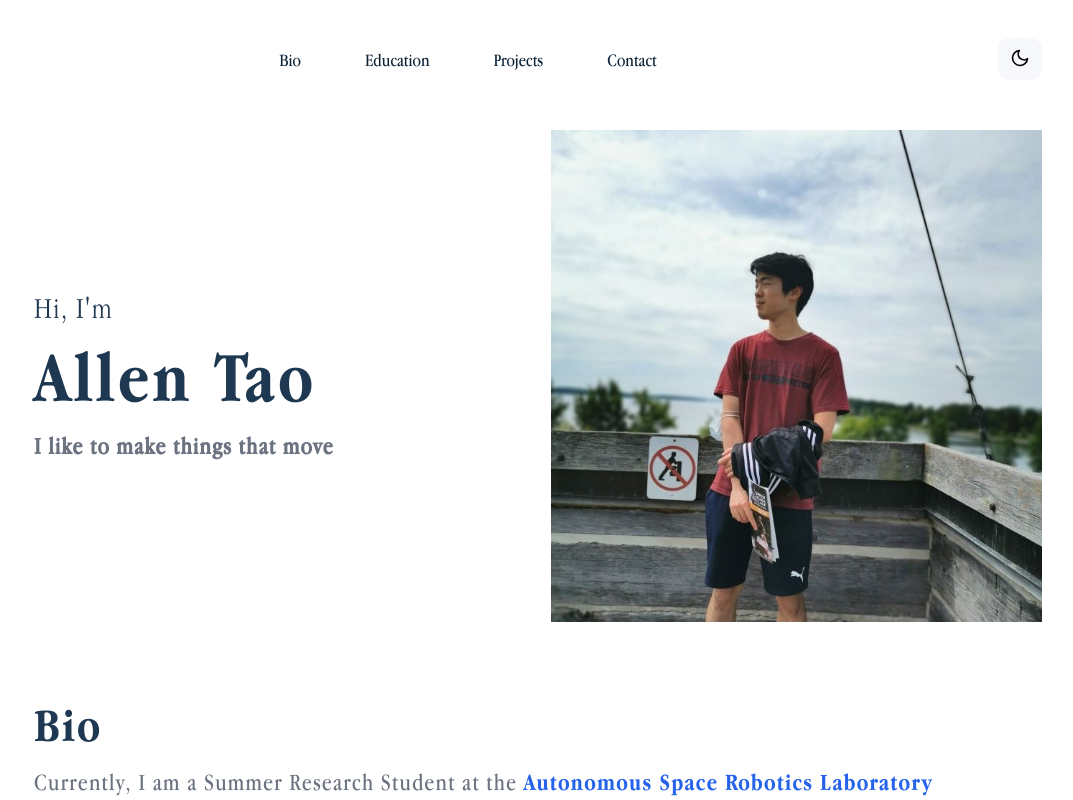
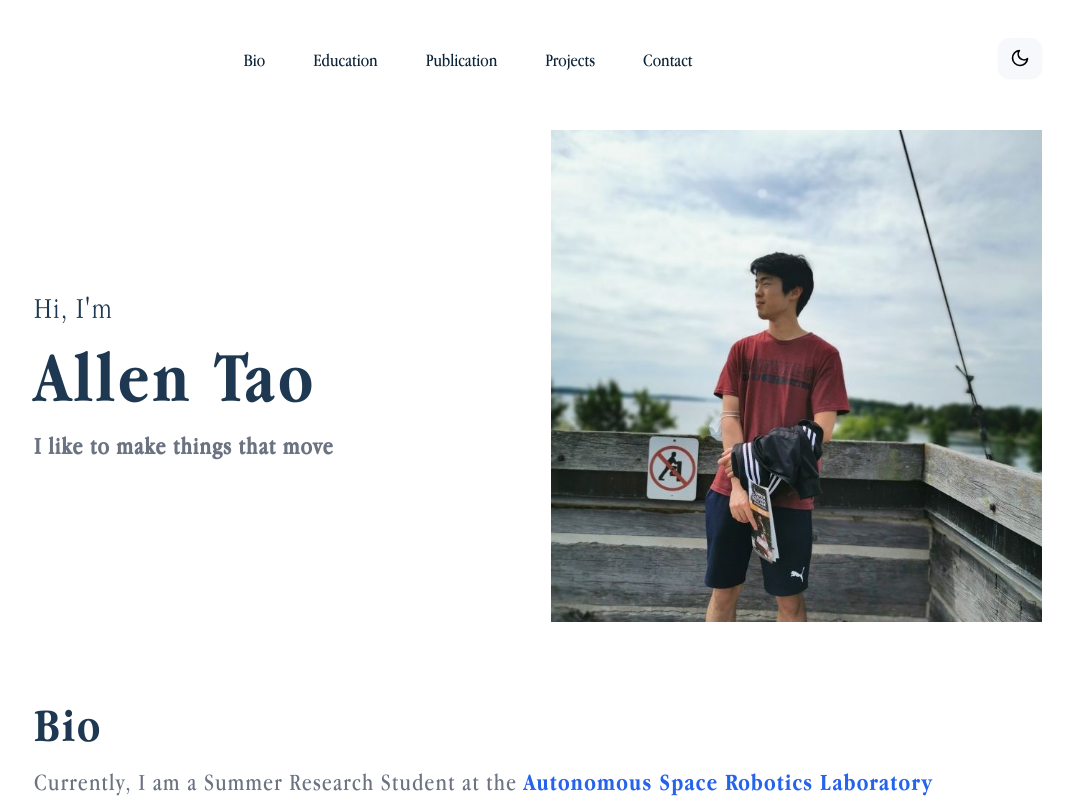
Before and after one commit to allenapplehead/portfolio2, a Vue app: page / in a window 1280 px wide. Shown: the top 800 px of the page, without its empty margins (142-1215 px from the left). Built offline with nearby package versions, Linux system fonts and the light colour scheme; what vue-backtotop would draw is missing.

Commit message:
add publications to navbar

```diff
--- a/src/components/shared/AppBanner.vue
+++ b/src/components/shared/AppBanner.vue
@@ -227,7 +227,7 @@
       sm:flex-row
       mt-12
       sm:mt-10
-    " id="education">
+    " id="publication">
 		<div class="w-full mx-10 p-10">
 			<h2 class="
             font-general-semibold
--- a/src/components/shared/AppHeaderLinks.vue
+++ b/src/components/shared/AppHeaderLinks.vue
@@ -12,25 +12,31 @@
     >
         <a
             href="/#bio"
-            class="font-general-medium block text-left text-lg font-medium text-primary-dark dark:text-ternary-light hover:text-indigo-600 dark:hover:text-indigo-300  sm:mx-8 mb-2 sm:py-2"
+            class="font-general-medium block text-left text-lg font-medium text-primary-dark dark:text-ternary-light hover:text-indigo-600 dark:hover:text-indigo-300  sm:mx-6 mb-2 sm:py-2"
             aria-label="Bio"
         >Bio</a>
 
         <a
             href="/#education"
-            class="font-general-medium block text-left text-lg font-medium text-primary-dark dark:text-ternary-light hover:text-indigo-600 dark:hover:text-indigo-300  sm:mx-8 mb-2 sm:py-2 border-t-2 pt-3 sm:pt-2 sm:border-t-0 border-primary-light dark:border-secondary-dark"
+            class="font-general-medium block text-left text-lg font-medium text-primary-dark dark:text-ternary-light hover:text-indigo-600 dark:hover:text-indigo-300  sm:mx-6 mb-2 sm:py-2 border-t-2 pt-3 sm:pt-2 sm:border-t-0 border-primary-light dark:border-secondary-dark"
             aria-label="Education"
         >Education</a>
 
         <a
+            href="/#publication"
+            class="font-general-medium block text-left text-lg font-medium text-primary-dark dark:text-ternary-light hover:text-indigo-600 dark:hover:text-indigo-300  sm:mx-6 mb-2 sm:py-2 border-t-2 pt-3 sm:pt-2 sm:border-t-0 border-primary-light dark:border-secondary-dark"
+            aria-label="Publication"
+        >Publication</a>
+
+        <a
             href="/#projects"
-            class="font-general-medium block text-left text-lg font-medium text-primary-dark dark:text-ternary-light hover:text-indigo-600 dark:hover:text-indigo-300  sm:mx-8 mb-2 sm:py-2 border-t-2 pt-3 sm:pt-2 sm:border-t-0 border-primary-light dark:border-secondary-dark"
+            class="font-general-medium block text-left text-lg font-medium text-primary-dark dark:text-ternary-light hover:text-indigo-600 dark:hover:text-indigo-300  sm:mx-6 mb-2 sm:py-2 border-t-2 pt-3 sm:pt-2 sm:border-t-0 border-primary-light dark:border-secondary-dark"
             aria-label="Projects"
         >Projects</a>
 
         <a
             href="/#contact"
-            class="font-general-medium block text-left text-lg font-medium text-primary-dark dark:text-ternary-light hover:text-indigo-600 dark:hover:text-indigo-300  sm:mx-8 mb-2 sm:py-2 border-t-2 pt-3 sm:pt-2 sm:border-t-0 border-primary-light dark:border-secondary-dark"
+            class="font-general-medium block text-left text-lg font-medium text-primary-dark dark:text-ternary-light hover:text-indigo-600 dark:hover:text-indigo-300  sm:mx-6 mb-2 sm:py-2 border-t-2 pt-3 sm:pt-2 sm:border-t-0 border-primary-light dark:border-secondary-dark"
             aria-label="Contact"
         >Contact</a>
     </div>
```
